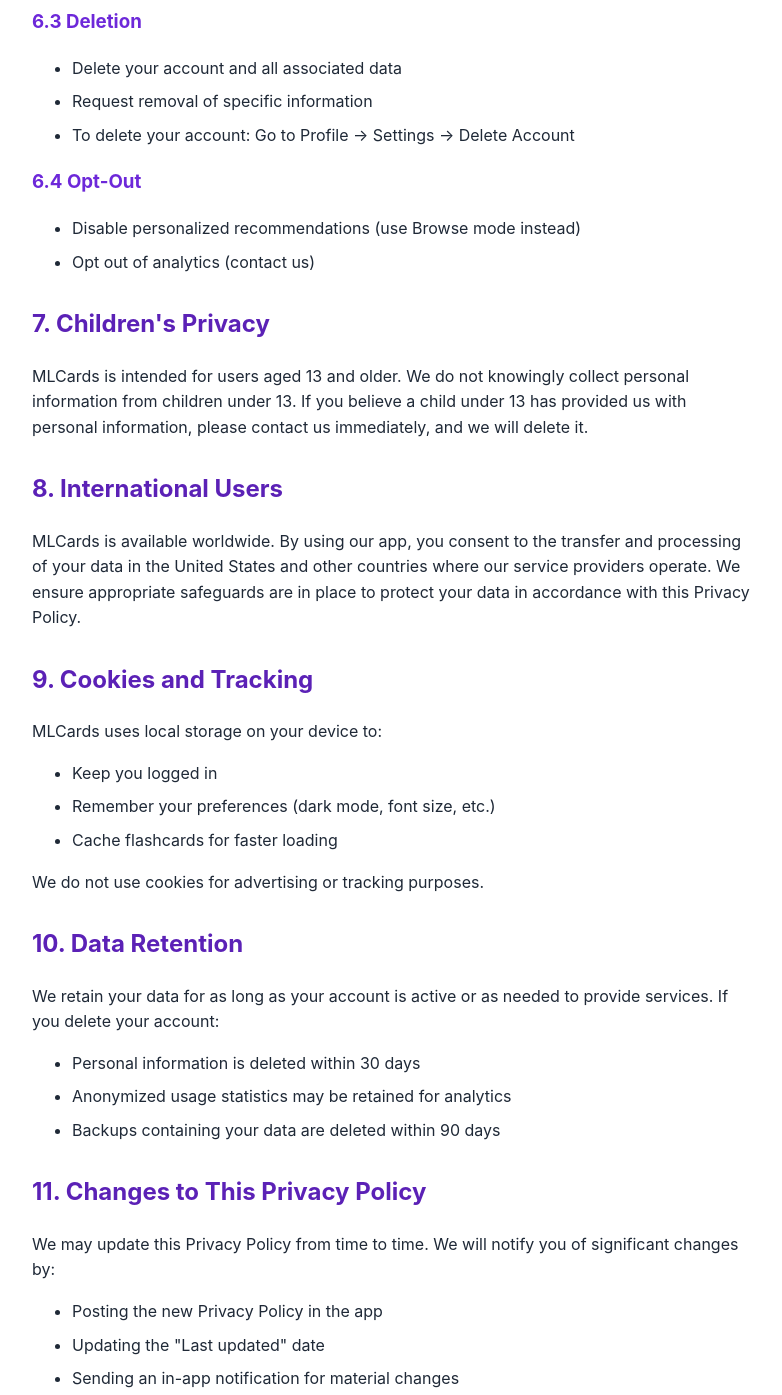
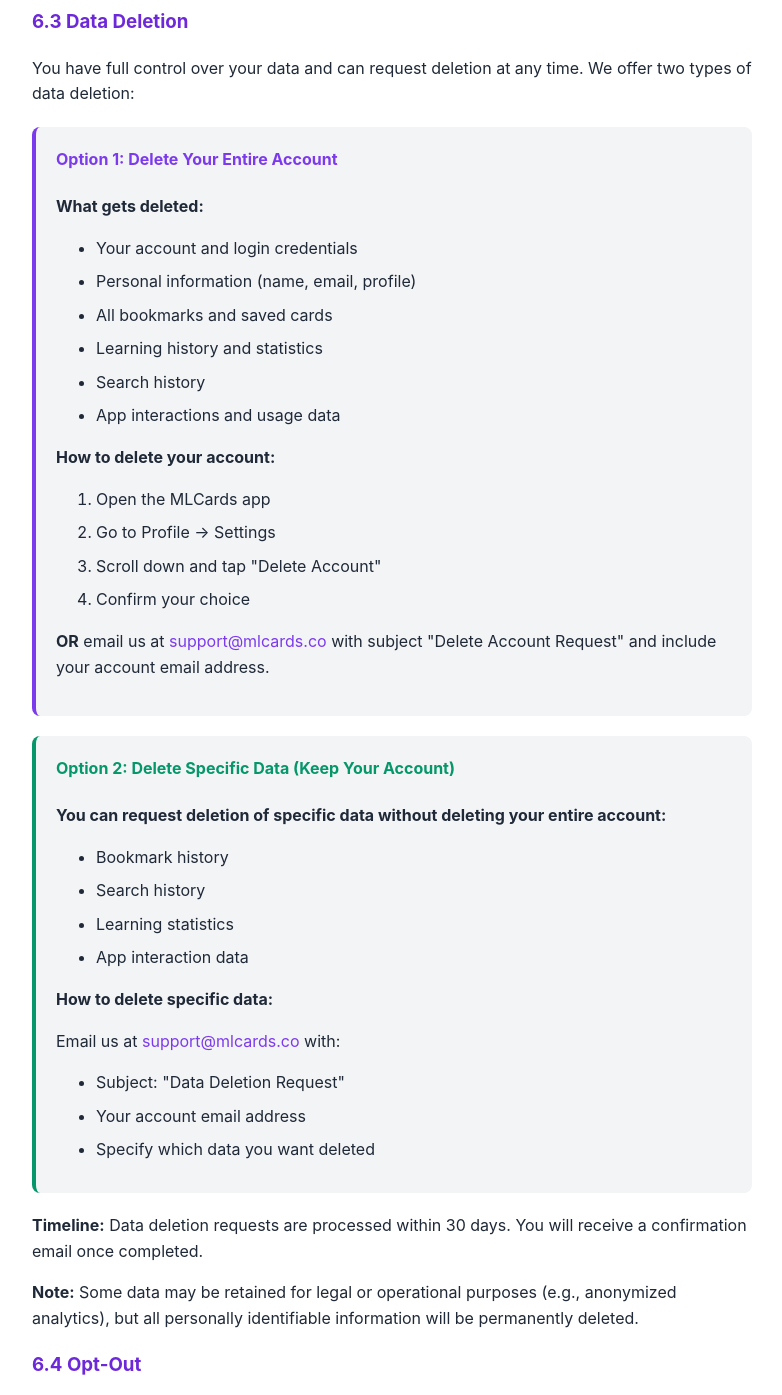
Before and after one commit to t3chw/mlcards-site, a plain HTML site: page privacy.html in a window 1280 px wide. Shown: the part 2740-4135 px from the top of the page, without its empty margins (248-1030 px from the left). Drawn offline with Linux system fonts and the light colour scheme.

Commit message:
Update privacy

```diff
--- a/privacy.html
+++ b/privacy.html
@@ -158,12 +158,51 @@
             <li>Correct any inaccurate data</li>
         </ul>
 
-        <h3>6.3 Deletion</h3>
-        <ul>
-            <li>Delete your account and all associated data</li>
-            <li>Request removal of specific information</li>
-            <li>To delete your account: Go to Profile → Settings → Delete Account</li>
-        </ul>
+        <h3>6.3 Data Deletion</h3>
+        <p>You have full control over your data and can request deletion at any time. We offer two types of data deletion:</p>
+
+        <div class="contact-box" style="margin: 20px 0;">
+            <h4 style="margin-top: 0; color: #7C3AED;">Option 1: Delete Your Entire Account</h4>
+            <p><strong>What gets deleted:</strong></p>
+            <ul>
+                <li>Your account and login credentials</li>
+                <li>Personal information (name, email, profile)</li>
+                <li>All bookmarks and saved cards</li>
+                <li>Learning history and statistics</li>
+                <li>Search history</li>
+                <li>App interactions and usage data</li>
+            </ul>
+            <p><strong>How to delete your account:</strong></p>
+            <ol>
+                <li>Open the MLCards app</li>
+                <li>Go to Profile → Settings</li>
+                <li>Scroll down and tap "Delete Account"</li>
+                <li>Confirm your choice</li>
+            </ol>
+            <p><strong>OR</strong> email us at <a href="mailto:support@mlcards.co?subject=Delete Account Request">support@mlcards.co</a> with subject "Delete Account Request" and include your account email address.</p>
+        </div>
+
+        <div class="contact-box" style="margin: 20px 0; border-left: 4px solid #059669;">
+            <h4 style="margin-top: 0; color: #059669;">Option 2: Delete Specific Data (Keep Your Account)</h4>
+            <p><strong>You can request deletion of specific data without deleting your entire account:</strong></p>
+            <ul>
+                <li>Bookmark history</li>
+                <li>Search history</li>
+                <li>Learning statistics</li>
+                <li>App interaction data</li>
+            </ul>
+            <p><strong>How to delete specific data:</strong></p>
+            <p>Email us at <a href="mailto:support@mlcards.co?subject=Data Deletion Request">support@mlcards.co</a> with:</p>
+            <ul>
+                <li>Subject: "Data Deletion Request"</li>
+                <li>Your account email address</li>
+                <li>Specify which data you want deleted</li>
+            </ul>
+        </div>
+
+        <p><strong>Timeline:</strong> Data deletion requests are processed within 30 days. You will receive a confirmation email once completed.</p>
+
+        <p><strong>Note:</strong> Some data may be retained for legal or operational purposes (e.g., anonymized analytics), but all personally identifiable information will be permanently deleted.</p>
 
         <h3>6.4 Opt-Out</h3>
         <ul>
@@ -243,7 +282,14 @@
                 <strong>Response Time:</strong> We aim to respond within 48 hours
             </p>
 
-            <p>For data deletion requests, please include "Data Deletion Request" in the subject line and provide your account email address.</p>
+            <h3 style="color: #7C3AED; margin-top: 20px;">Data Deletion & Privacy Requests</h3>
+            <p><strong>For data deletion requests, email us with:</strong></p>
+            <ul>
+                <li><strong>Delete Account:</strong> Subject: "Delete Account Request" + your account email</li>
+                <li><strong>Delete Specific Data:</strong> Subject: "Data Deletion Request" + your account email + specify what data</li>
+                <li><strong>Data Export:</strong> Subject: "Data Export Request" + your account email</li>
+            </ul>
+            <p>All requests are processed within 30 days and you'll receive a confirmation email.</p>
         </div>
 
         <hr style="margin: 40px 0; border: none; border-top: 1px solid #e5e7eb;">
```
